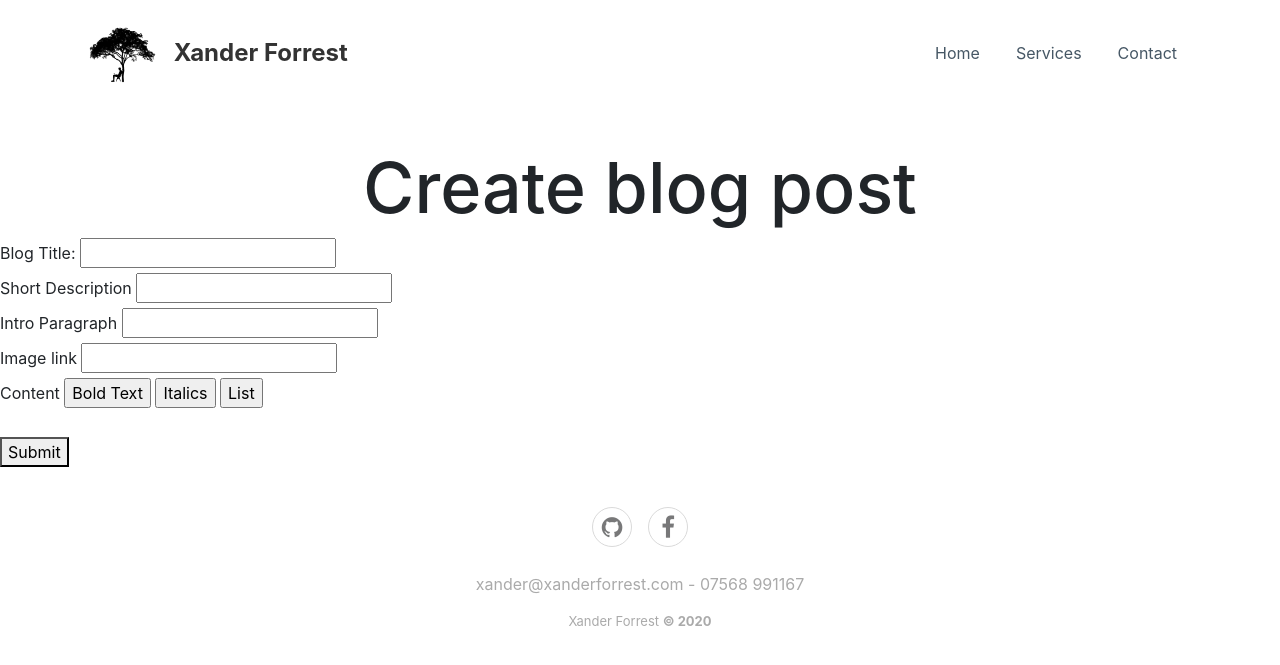
After one commit to xanderforrest/XFs-Site, a Flask app: page /admin/new-blog in a window 1280 px wide. The commit adds this page. Shown: the top 665 px of the page. Run offline with Flask 2, Linux system fonts and the light colour scheme; some libraries are stand-ins or nearby versions.

Commit message:
Re-added page that allows adding blog posts from the site

```diff
--- a/main.py
+++ b/main.py
@@ -12,7 +12,8 @@ db = SQLAlchemy(app)
 
 class BlogPost(db.Model):
     id = db.Column(db.Integer, primary_key=True)
-    heading = db.Column(db.String(100), unique=False, nullable=False)
+    heading = db.Column(db.String(100), unique=True, nullable=False)
+    description = db.Column(db.Text, nullable=False)
     date = db.Column(db.DateTime, nullable=False, default=datetime.utcnow)
     content = db.Column(db.Text, nullable=False)
     image = db.Column(db.String(100), nullable=True)
@@ -58,7 +59,8 @@ def contact():
 
 @app.route('/blog')
 def blog():
-    return render_template('blog.html')
+    posts = BlogPost.query.all()
+    return render_template('blog.html', posts=posts)
 
 
 @app.route('/blog/post')
@@ -73,11 +75,13 @@ def post(blogid):
     return render_template('post.html', post=post_data)
 
 
-@app.route('/blog/new', methods=['GET', 'POST'])
+@app.route('/admin/new-blog', methods=['GET', 'POST'])
 def new_post():
     if request.method == 'GET':
-        return render_template('blogbuilder.html')
+        return render_template('admin/blog-editor.html')
     elif request.method == 'POST':
+        data = request.form.to_dict()
+
         id = CM.add_post(request.form.to_dict())
         if id:
             return redirect(url_for("post", blogid=id))
@@ -88,7 +92,7 @@ def uploaded_file(filename):
     return send_from_directory(UPLOAD_FOLDER, filename)
 
 
-@app.route('/uploads/image', methods=['GET', 'POST'])
+@app.route('/upload', methods=['GET', 'POST'])
 def upload_image():
     if request.method == 'POST':
         if 'file' not in request.files:
--- /dev/null
+++ b/static/app.js
@@ -0,0 +1,8 @@
+function formatText(command, value) {
+    document.execCommand(command)
+}
+
+function copyContent() {
+    document.getElementById("content").value = document.getElementById("contentEditor").innerHTML;
+    return True;
+}
--- /dev/null
+++ b/templates/admin/blog-editor.html
@@ -0,0 +1,34 @@
+    {% extends "structure.html" %}
+
+
+    {% block content %}
+
+    <h1 style="font-size: 70px;"> Create blog post </h1>
+
+    <form action="" method="post" onsubmit="copyContent();">
+        <label for="heading">Blog Title:</label>
+        <input type="text" id="heading" name="heading">
+<br>
+        <label for="short">Short Description</label>
+        <input type="text" id="short" name="short">
+<br>
+        <label for="intro">Intro Paragraph</label>
+        <input type="text" id="intro" name="intro">
+<br>
+        <label for="image">Image link</label>
+        <input type="text" id="image" name="image">
+<br>
+        <textarea name="content" style="display:none;" id="content"></textarea>
+        <label for="contentEditor">Content</label>
+        <input type="button" onclick="formatText('bold');" id="bold" value="Bold Text"/>
+        <input type="button" onclick="formatText('italic');" id="italic" value="Italics"/>
+        <input type="button" onclick="formatText('insertunorderedlist');" id="list" value="List"/>
+        <div class="w3-padding-large">
+            <div class="w3-border" id="contentEditor" contenteditable="true"></div>
+        </div>
+        <button type="submit">Submit</button>
+    </form>
+
+    <script src="{{ url_for('static', filename='app.js') }}"></script>
+
+    {% endblock %}
--- a/templates/structure.html
+++ b/templates/structure.html
@@ -24,7 +24,7 @@
 <body>
 
     <nav class="navbar navbar-light navbar-expand-md navigation-clean">
-        <div class="container"><img class="logo" src="{{ url_for('static', filename='assets/img/NEW.png') }}"><a class="navbar-brand" href="../index.html">Xander Forrest</a><button data-toggle="collapse" class="navbar-toggler" data-target="#navcol-1"><span class="sr-only">Toggle navigation</span><span class="navbar-toggler-icon"></span></button>
+        <div class="container"><img class="logo" src="{{ url_for('static', filename='assets/img/NEW.png') }}"><a class="navbar-brand" href="/home">Xander Forrest</a><button data-toggle="collapse" class="navbar-toggler" data-target="#navcol-1"><span class="sr-only">Toggle navigation</span><span class="navbar-toggler-icon"></span></button>
             <div
                 class="collapse navbar-collapse" id="navcol-1">
                 <ul class="nav navbar-nav ml-auto">
```
Also changed, not shown: templates/blog.html (+6 -11 lines).
